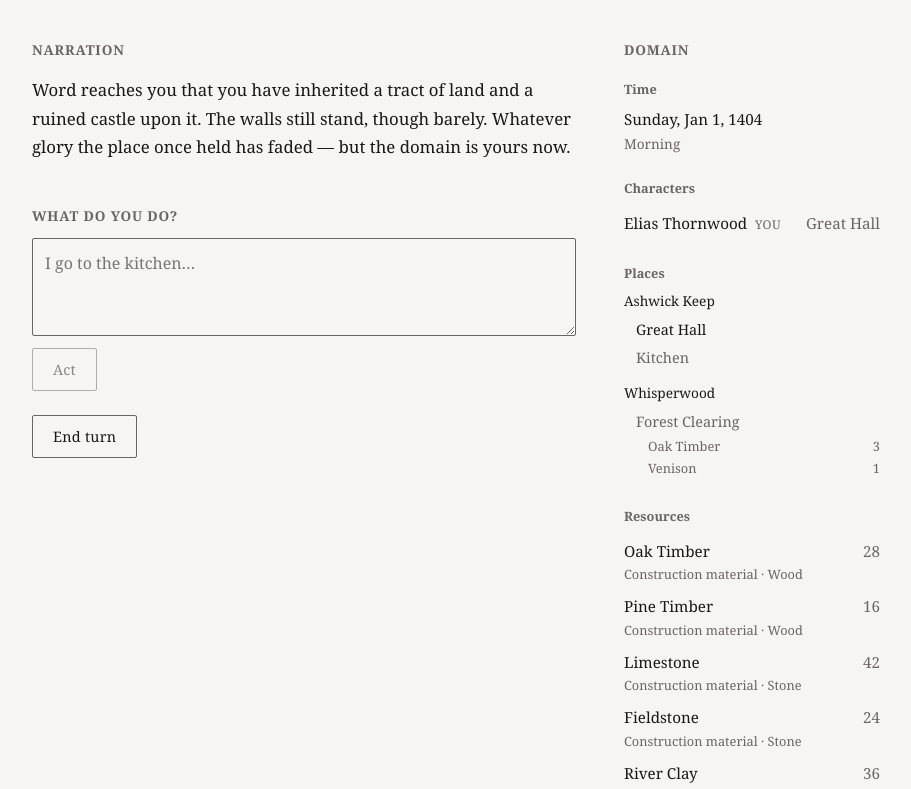
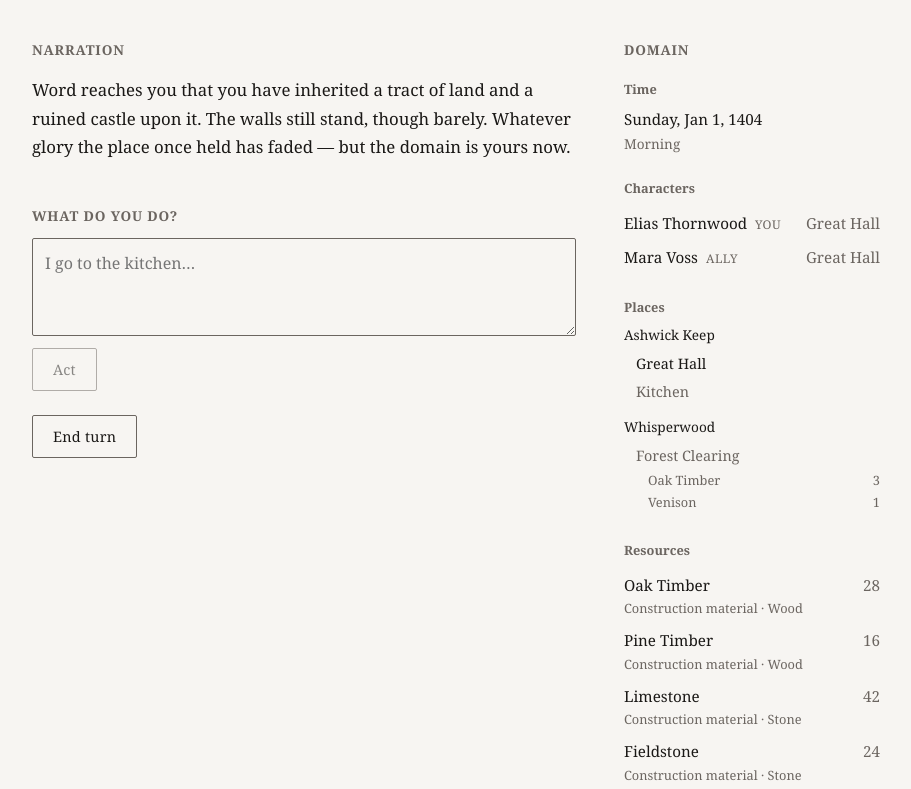
Before and after one commit to eramstein/domain, a Vue app: page / in a window 1280 px wide. Shown: the top 789 px of the page, without its empty margins (184-1095 px from the left). Built offline with nearby package versions, Linux system fonts and the light colour scheme; no server answers; what @mistralai/mistralai would draw is missing.

Commit message:
feat: characters

```diff
--- a/src/data/characters.json
+++ b/src/data/characters.json
@@ -3,6 +3,33 @@
     "id": "player",
     "name": "Elias Thornwood",
     "isPlayer": true,
-    "initialPlaceId": "castle-great-hall"
+    "initialPlaceId": "castle-great-hall",
+    "physicalDescription": "A lean man in his thirties with weathered hands and an attentive gaze.",
+    "portrait": "/portraits/elias.png",
+    "personalityDescription": "Cautious but fair; prefers to understand a situation before acting.",
+    "personalityTraits": ["cautious", "fair", "observant"],
+    "attributes": {
+      "strength": 2,
+      "vitality": 3,
+      "intelligence": 4
+    },
+    "health": "healthy"
+  },
+  {
+    "id": "mara-blacksmith",
+    "name": "Mara Voss",
+    "isPlayer": false,
+    "npcType": "ally",
+    "initialPlaceId": "castle-great-hall",
+    "physicalDescription": "Broad-shouldered, soot-marked, with a steady, unhurried manner.",
+    "portrait": "/portraits/mara.png",
+    "personalityDescription": "Practical and plain-spoken; loyal once trust is earned.",
+    "personalityTraits": ["practical", "loyal", "blunt"],
+    "attributes": {
+      "strength": 4,
+      "vitality": 3,
+      "intelligence": 2
+    },
+    "health": "healthy"
   }
 ]
--- a/src/data/loader.ts
+++ b/src/data/loader.ts
@@ -18,7 +18,7 @@ import resourcesJson from './resources.json'
 
 export const gameConfig: GameConfig = gameConfigJson
 export const actionSeeds = actionsJson as readonly ActionSeed[]
-export const characterSeeds: readonly CharacterSeed[] = charactersJson
+export const characterSeeds = charactersJson as readonly CharacterSeed[]
 export const regionSeeds: readonly RegionSeed[] = regionsJson
 export const placeSeeds: readonly PlaceSeed[] = placesJson
 export const resourceSeeds = resourcesJson as readonly ResourceSeed[]
--- a/src/engine/bootstrap/initializeGame.ts
+++ b/src/engine/bootstrap/initializeGame.ts
@@ -5,6 +5,7 @@ import {
   regionSeeds,
   resourceSeeds,
 } from '@data/index'
+import { characterFromSeed } from '@engine/characters'
 import { INITIAL_GAME_TIME } from '@/types/time'
 import { gameState, resetGameState } from '@state/gameState'
 
@@ -31,13 +32,7 @@ export function initializeGame(): void {
     })),
   }))
 
-  gameState.characters = characterSeeds.map((seed) => ({
-    id: seed.id,
-    name: seed.name,
-    isPlayer: seed.isPlayer,
-    placeId: seed.initialPlaceId,
-    turnBudget: { longActionUsed: false },
-  }))
+  gameState.characters = characterSeeds.map(characterFromSeed)
 
   gameState.resources = resourceSeeds.map((seed) => ({
     id: seed.id,
--- /dev/null
+++ b/src/engine/characters/fromSeed.ts
@@ -0,0 +1,19 @@
+import type { Character, CharacterSeed } from '@/types'
+
+/** Build a runtime character record from static seed content. */
+export function characterFromSeed(seed: CharacterSeed): Character {
+  return {
+    id: seed.id,
+    name: seed.name,
+    isPlayer: seed.isPlayer,
+    npcType: seed.isPlayer ? undefined : seed.npcType,
+    physicalDescription: seed.physicalDescription,
+    portrait: seed.portrait,
+    personalityDescription: seed.personalityDescription,
+    personalityTraits: [...seed.personalityTraits],
+    attributes: { ...seed.attributes },
+    health: seed.health,
+    placeId: seed.initialPlaceId,
+    turnBudget: { longActionUsed: false },
+  }
+}
--- /dev/null
+++ b/src/engine/characters/index.ts
@@ -0,0 +1,8 @@
+export { characterFromSeed } from './fromSeed'
+export {
+  getCharacterById,
+  getPlayerCharacter,
+  getAllCharacters,
+  getCharactersByNpcType,
+  getAllies,
+} from './lookups'
--- /dev/null
+++ b/src/engine/characters/lookups.ts
@@ -0,0 +1,27 @@
+import type { Character, GameState, NpcType } from '@/types'
+
+export function getCharacterById(
+  state: GameState,
+  characterId: string,
+): Character | undefined {
+  return state.characters.find((character) => character.id === characterId)
+}
+
+export function getPlayerCharacter(state: GameState): Character | undefined {
+  return state.characters.find((character) => character.isPlayer)
+}
+
+export function getAllCharacters(state: GameState): Character[] {
+  return state.characters
+}
+
+export function getCharactersByNpcType(
+  state: GameState,
+  npcType: NpcType,
+): Character[] {
+  return state.characters.filter((character) => character.npcType === npcType)
+}
+
+export function getAllies(state: GameState): Character[] {
+  return getCharactersByNpcType(state, 'ally')
+}
--- a/src/engine/index.ts
+++ b/src/engine/index.ts
@@ -10,6 +10,13 @@ import {
   resetTurnBudgets,
 } from './actions'
 import { initializeGame } from './bootstrap/initializeGame'
+import {
+  getAllCharacters,
+  getAllies,
+  getCharacterById,
+  getCharactersByNpcType,
+  getPlayerCharacter,
+} from './characters'
 import {
   bootstrapGame,
   loadGame,
@@ -92,6 +99,33 @@ export function engineGetPlacesInRegion(regionId: string) {
 /** Return all characters currently at a place. */
 export function engineGetCharactersAtPlace(placeId: string) {
   return getCharactersAtPlace(gameState, placeId)
+}
+
+/** Look up a character by id. */
+export function engineGetCharacterById(characterId: string) {
+  return getCharacterById(gameState, characterId)
+}
+
+/** Return the player character. */
+export function engineGetPlayerCharacter() {
+  return getPlayerCharacter(gameState)
+}
+
+/** Return every character in the simulation. */
+export function engineGetAllCharacters() {
+  return getAllCharacters(gameState)
+}
+
+/** Return all NPCs with the given type. */
+export function engineGetCharactersByNpcType(
+  npcType: Parameters<typeof getCharactersByNpcType>[1],
+) {
+  return getCharactersByNpcType(gameState, npcType)
+}
+
+/** Return all ally NPCs. */
+export function engineGetAllies() {
+  return getAllies(gameState)
 }
 
 /** Move a character to a new place. */
--- /dev/null
+++ b/src/types/characters.ts
@@ -0,0 +1,12 @@
+/** Classification for non-player characters. */
+export type NpcType = 'ally' | 'neutral' | 'enemy'
+
+/** Simple health status for the vertical slice. */
+export type CharacterHealth = 'healthy' | 'sick'
+
+/** RPG-style character stats. */
+export interface CharacterAttributes {
+  strength: number
+  vitality: number
+  intelligence: number
+}
--- a/src/types/index.ts
+++ b/src/types/index.ts
@@ -1,3 +1,9 @@
+export type {
+  NpcType,
+  CharacterHealth,
+  CharacterAttributes,
+} from './characters'
+
 export type {
   Character,
   Region,
--- a/src/ui/components/StateExplorer.vue
+++ b/src/ui/components/StateExplorer.vue
@@ -115,6 +115,9 @@ function collectResource(placeId: string, resourceId: string): void {
           <span class="character-label">
             <span class="name">{{ character.name }}</span>
             <span v-if="character.isPlayer" class="tag">you</span>
+            <span v-else-if="character.npcType" class="tag">{{
+              character.npcType
+            }}</span>
           </span>
           <span class="meta">
             <span class="location">{{ placeName(character.placeId) }}</span>
```
Also changed, not shown: src/types/content.ts (+14 -0 lines), src/types/gameState.ts (+13 -0 lines), 2 other files (tests, documents, lock files or other folders).
